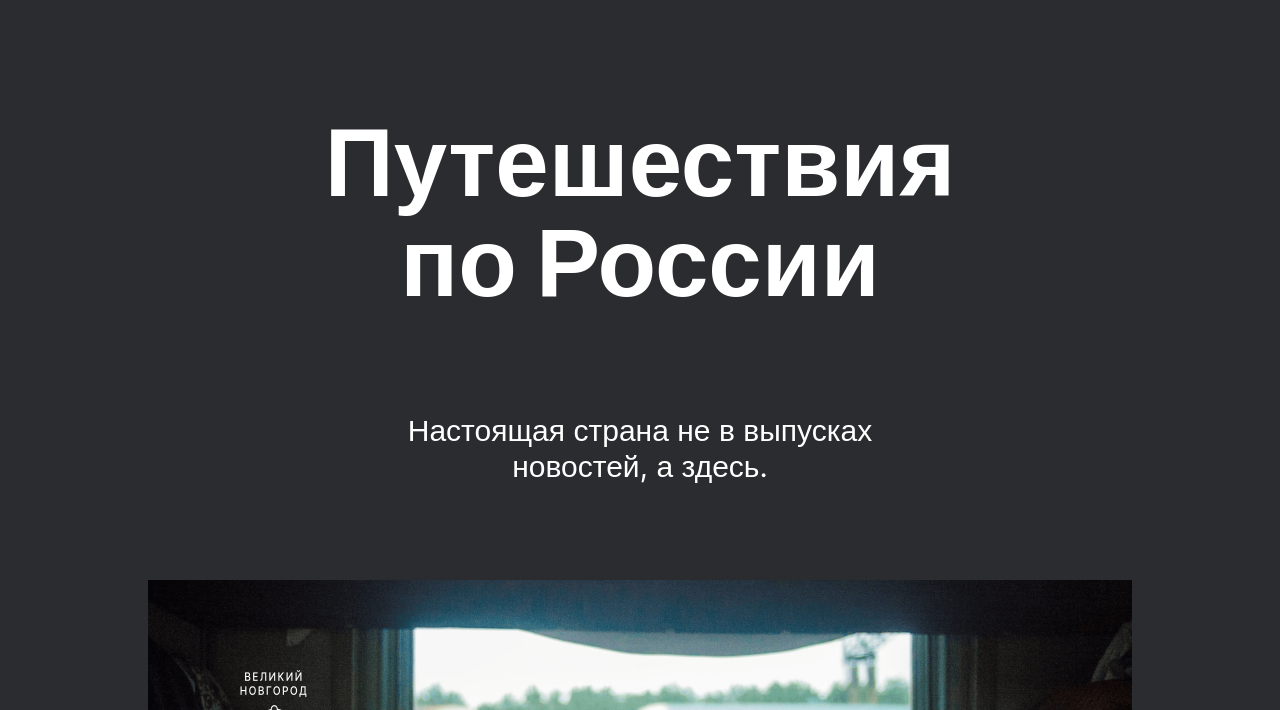
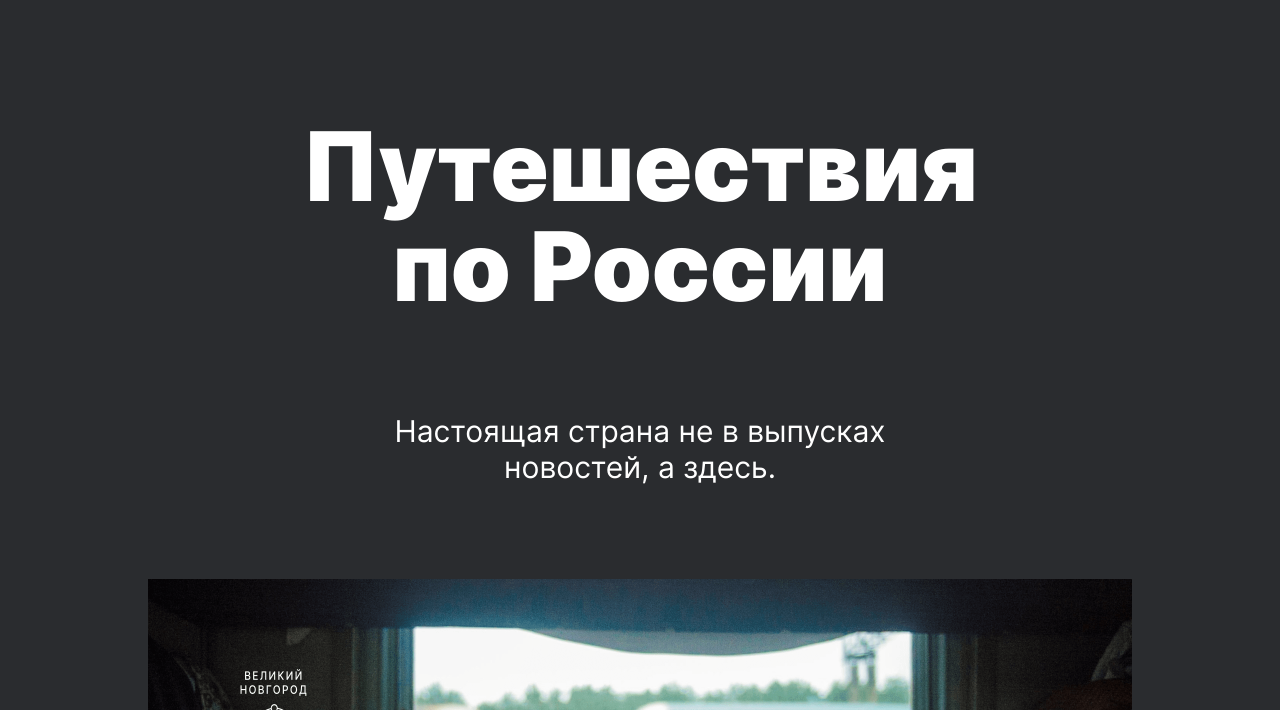
Before and after one commit to dv-loginov/russian-travel, a plain HTML site: page index.html in a window 1280 px wide. Shown: the part 90-800 px from the top of the page. Drawn offline with Linux system fonts and the light colour scheme.

Commit message:
замена шрифта

```diff
--- a/block/page/page.css
+++ b/block/page/page.css
@@ -3,7 +3,7 @@
     min-width: 320px;
     max-width: 1184px;
     margin: 0 auto;
-    font-family: 'Inter', Arial, sans-serif;
+    font-family: 'Inter', sans-serif;
     scroll-behavior: smooth;
     text-rendering: optimizeSpeed;
     line-height: 1.5;
--- a/index.html
+++ b/index.html
@@ -6,6 +6,9 @@
     <meta http-equiv="X-UA-Compatible" content="IE=edge">
     <meta name="viewport" content="width=device-width, initial-scale=1.0">
     <title>Путешествия по России</title>
+    <link rel="preconnect" href="https://fonts.googleapis.com">
+    <link rel="preconnect" href="https://fonts.gstatic.com" crossorigin>
+    <!-- <link href="https://fonts.googleapis.com/css2?family=Inter:wght@400;600;900&display=swap" rel="stylesheet"> -->
     <link rel="stylesheet" href="./pages/index.css">
 </head>
 
--- a/pages/index.css
+++ b/pages/index.css
@@ -1,5 +1,4 @@
 @import url(../vendor/normalize.css);
-@import url(../vendor/fonts/fonts.css);
 
 @import url(../block/page/page.css);
 
@@ -53,3 +52,5 @@
 @import url(../block/footer/__links/footer__links.css);
 @import url(../block/footer/__link/footer__link.css);
 @import url(../block/footer/__author/footer__author.css);
+
+@import url(../vendor/fonts/fonts.css);
--- a/vendor/fonts/fonts.css
+++ b/vendor/fonts/fonts.css
@@ -1,7 +1,7 @@
 @font-face {
     font-family: 'Inter';
-    src: url('inter/_black/inter_black.woff2') format('woff2'),
-        url('inter/_black/inter-black.woff') format('woff');
+    src: url('./inter/_black/inter-black.woff2') format('woff2'),
+        url('./inter/_black/inter-black.woff') format('woff');
     font-weight: 900;
     font-style: normal;
 
@@ -9,8 +9,8 @@
 
 @font-face {
     font-family: 'Inter';
-    src: url('inter/_bold/inter_bold.woff2') format('woff2'),
-        url('inter/_bold/inter-bold.woff') format('woff');
+    src: url('./inter/_bold/inter-bold.woff2') format('woff2'),
+        url('./inter/_bold/inter-bold.woff') format('woff');
     font-weight: 700;
     font-style: normal;
 
@@ -18,8 +18,8 @@
 
 @font-face {
     font-family: 'Inter';
-    src: url('inter/_regular/inter_regular.woff2') format('woff2'),
-        url('inter/_regular/inter_regular.woff') format('woff');
+    src: url('./inter/_regular/inter-regular.woff2') format('woff2'),
+        url('./inter/_regular/inter-regular.woff') format('woff');
     font-weight: 400;
     font-style: normal;
 
```
Also changed, not shown: vendor/fonts/inter/_black/inter-black.woff (added), vendor/fonts/inter/_black/inter-black.woff2 (added), vendor/fonts/inter/_black/inter_black.woff (deleted), vendor/fonts/inter/_black/inter_black.woff2 (deleted), vendor/fonts/inter/_bold/inter-bold.woff (added), vendor/fonts/inter/_bold/inter-bold.woff2 (added), vendor/fonts/inter/_bold/inter_bold.woff (deleted), vendor/fonts/inter/_bold/inter_bold.woff2 (deleted), vendor/fonts/inter/_regular/inter-regular.woff (added), vendor/fonts/inter/_regular/inter-regular.woff2 (added), vendor/fonts/inter/_regular/inter_regular.woff (deleted), vendor/fonts/inter/_regular/inter_regular.woff2 (deleted).
